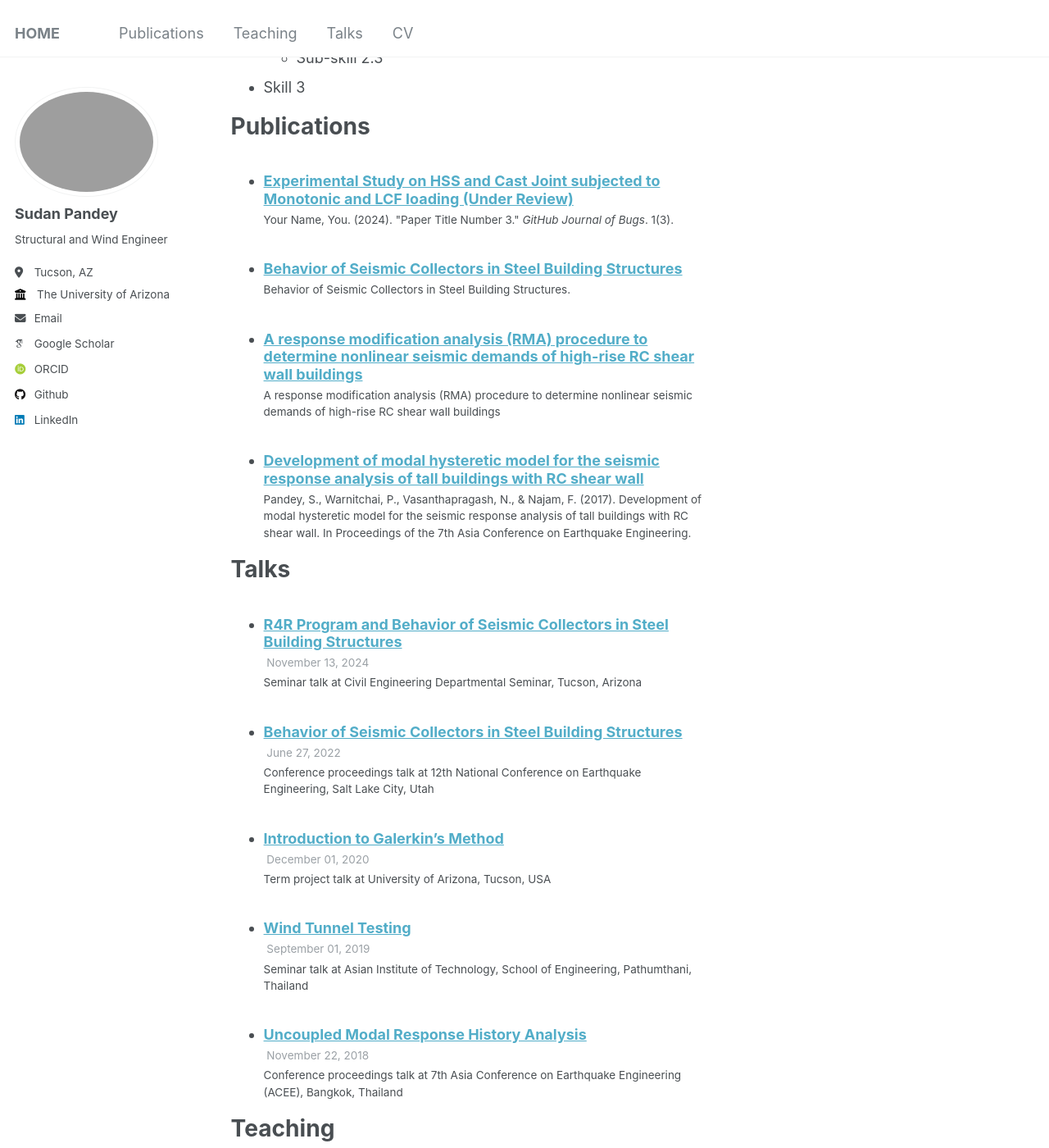
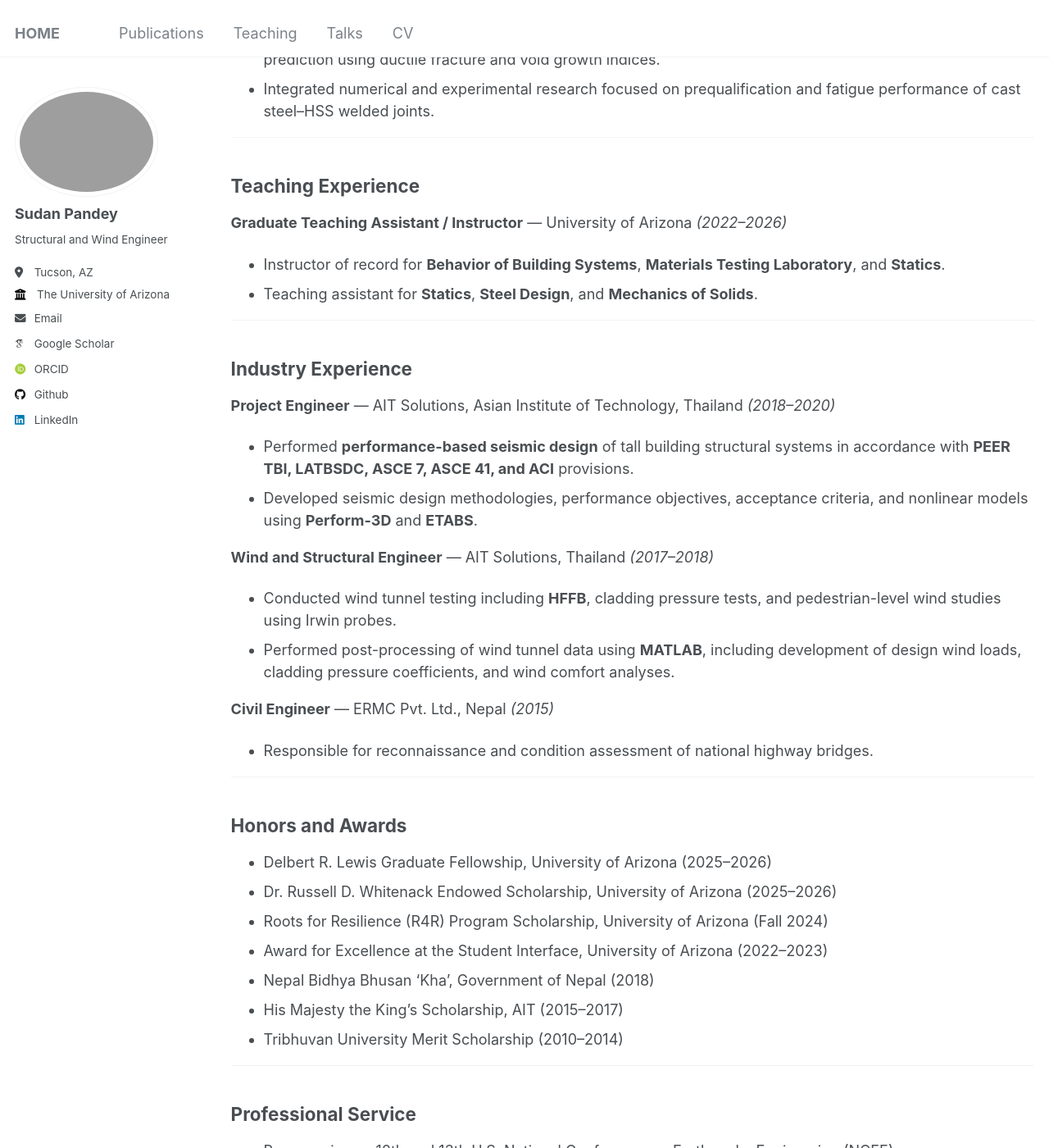
Before and after one commit to pdy-sdn/pandeysudan.github.io, a Jekyll site: the page built from _pages/cv.md, in a window 1280 px wide and 1400 px high, scrolled down 985 px. Shown: the whole window at 82% size. Built offline with Jekyll 4.4.1, drawn with Linux system fonts in a browser that asks for light colours; some web fonts are replaced; some of the changed text lies outside the part shown.

Commit message:
Update cv.md

```diff
--- a/_pages/cv.md
+++ b/_pages/cv.md
@@ -9,58 +9,96 @@ redirect_from:
 
 {% include base_path %}
 
-Education
-======
-* Ph.D in Structural Engineering, University of Arizona, 2025 (expected)
-* M.E. in Structural Engineering, Asian Institute of Technology, Thailand, 2017
-* B.E. in Civil Engineering, Tribhuvan University, Nepal, 2015
+---
 
-Work experience
-======
-* Fall 2025: CyVerse Data Science Fellow
-  * University of Arizona
+permalink: /cv/
+title: "Curriculum Vitae"
+author_profile: true
+--------------------
 
-* Summer 2024: Statics
-  * University of Arizona
-  * Instructor
+## Sudan Pandey
 
-* Fall 2020 - Fall 2025: Graduate Research Assistant
-  * University of Arizona
-  * Duties included:
-  * Supervisor: Distinguished Professor Robert B. Fleischman
+**Ph.D. Candidate, Civil Engineering**
+University of Arizona
+📧 [pandeysudan@arizona.edu](mailto:pandeysudan@arizona.edu) | 📞 423-381-4858
+🌐 [https://pdy-sdn.github.io/pandeysudan.github.io/](https://pdy-sdn.github.io/pandeysudan.github.io/)
+📍 Tucson, Arizona, USA
+**CV Date:** January 30, 2026
 
-* Summer 2015: Research Assistant
-  * Github University
-  * Duties included: Tagging issues
-  * Supervisor: Professor Git
+---
 
-Skills
-======
-* Skill 1
-* Skill 2
-  * Sub-skill 2.1
-  * Sub-skill 2.2
-  * Sub-skill 2.3
-* Skill 3
+## Education
 
-Publications
-======
-  <ul>{% for post in site.publications reversed %}
-    {% include archive-single-cv.html %}
-  {% endfor %}</ul>
+**Ph.D., Civil Engineering** — University of Arizona *(Expected May 2026)*
+**M.S., Structural Engineering** — Asian Institute of Technology, Thailand, 2017
+**B.E., Civil Engineering** — Tribhuvan University, Nepal, 2010
 
-Talks
-======
-  <ul>{% for post in site.talks reversed %}
-    {% include archive-single-talk-cv.html  %}
-  {% endfor %}</ul>
+---
 
-Teaching
-======
-  <ul>{% for post in site.teaching reversed %}
-    {% include archive-single-cv.html %}
-  {% endfor %}</ul>
+## Research Experience
 
-Service and leadership
-======
-* Currently signed in to 43 different slack teams
+**Graduate Research Assistant** — Civil, Architectural & Engineering Mechanics
+University of Arizona, Tucson *(2020–2026)*
+
+* Member of a multi-university collaborative research team studying the behavior and seismic performance of steel seismic collector connections.
+* Developed high-fidelity 3D and 2D finite element models of steel seismic collector connections, including roof and floor systems, using **ANSYS**.
+* Led development of instrumentation plans, loading protocols, experimental data post-processing, FE model validation, and parametric studies.
+* Performed nonlinear modeling of archetype steel buildings and conducted **Nonlinear Time History Analyses (NLTHA)** to evaluate seismic demands on collectors.
+* Designed large-scale steel collector connection test specimens in accordance with **AISC 360, AISC 341, and ASCE 7**.
+* Conducted nonlinear FE modeling of welded joints between cast steel and HSS sections, including failure prediction using ductile fracture and void growth indices.
+* Integrated numerical and experimental research focused on prequalification and fatigue performance of cast steel–HSS welded joints.
+
+---
+
+## Teaching Experience
+
+**Graduate Teaching Assistant / Instructor** — University of Arizona *(2022–2026)*
+
+* Instructor of record for **Behavior of Building Systems**, **Materials Testing Laboratory**, and **Statics**.
+* Teaching assistant for **Statics**, **Steel Design**, and **Mechanics of Solids**.
+
+---
+
+## Industry Experience
+
+**Project Engineer** — AIT Solutions, Asian Institute of Technology, Thailand *(2018–2020)*
+
+* Performed **performance-based seismic design** of tall building structural systems in accordance with **PEER TBI, LATBSDC, ASCE 7, ASCE 41, and ACI** provisions.
+* Developed seismic design methodologies, performance objectives, acceptance criteria, and nonlinear models using **Perform-3D** and **ETABS**.
+
+**Wind and Structural Engineer** — AIT Solutions, Thailand *(2017–2018)*
+
+* Conducted wind tunnel testing including **HFFB**, cladding pressure tests, and pedestrian-level wind studies using Irwin probes.
+* Performed post-processing of wind tunnel data using **MATLAB**, including development of design wind loads, cladding pressure coefficients, and wind comfort analyses.
+
+**Civil Engineer** — ERMC Pvt. Ltd., Nepal *(2015)*
+
+* Responsible for reconnaissance and condition assessment of national highway bridges.
+
+---
+
+## Honors and Awards
+
+* Delbert R. Lewis Graduate Fellowship, University of Arizona (2025–2026)
+* Dr. Russell D. Whitenack Endowed Scholarship, University of Arizona (2025–2026)
+* Roots for Resilience (R4R) Program Scholarship, University of Arizona (Fall 2024)
+* Award for Excellence at the Student Interface, University of Arizona (2022–2023)
+* Nepal Bidhya Bhusan ‘Kha’, Government of Nepal (2018)
+* His Majesty the King’s Scholarship, AIT (2015–2017)
+* Tribhuvan University Merit Scholarship (2010–2014)
+
+---
+
+## Professional Service
+
+* Paper reviewer, 12th and 13th U.S. National Conference on Earthquake Engineering (NCEE)
+* President, Civil Architectural and Engineering Mechanics Graduate Association (CAEMGA), University of Arizona (2023–2024)
+* Member, CAEMGA (2022–2023)
+
+---
+
+## Volunteering
+
+* Rapid Visual Assessment after the 2015 Gorkha Earthquake, Kathmandu, Nepal
+* Bamboo Temporary Shelter Construction, Sindhupalchok, Nepal
+* AIT Student Union, Asian Institute of Technology, Thailand
```
